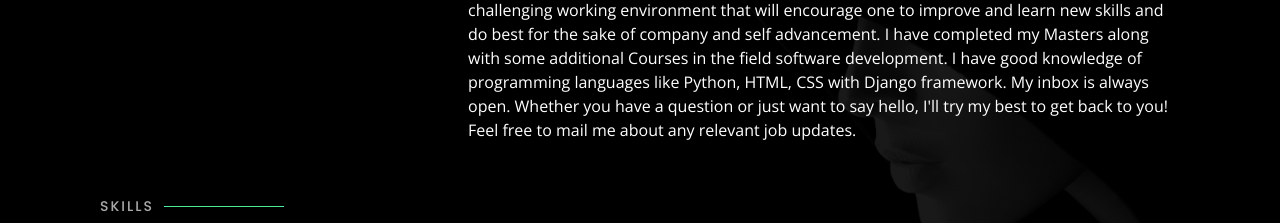
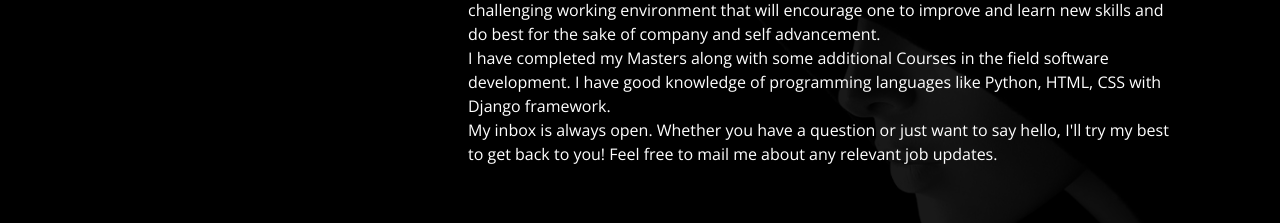
Before and after one commit to Devyani030/Devyani030.github.io, a plain HTML site: page index.html in a window 1280 px wide. Both pictures are taken after a click on the link "About". Shown: the part 474-697 px from the top of the page. Drawn offline with nearby package versions, Linux system fonts and the light colour scheme.

Commit message:
minute changes

```diff
--- a/index.html
+++ b/index.html
@@ -109,8 +109,8 @@
             </div>
           </div>
           <p>
-            A Software Engineering graduate who is seeking to find the opportunity to work in a fun and challenging working environment that will encourage one to improve and learn new skills and do best for the sake of company and self advancement.
-            I have completed my Masters along with some additional Courses in the field software development. I have good knowledge of programming languages like Python, HTML, CSS with Django framework.
+            A Software Engineering graduate who is seeking to find the opportunity to work in a fun and challenging working environment that will encourage one to improve and learn new skills and do best for the sake of company and self advancement.<br>
+            I have completed my Masters along with some additional Courses in the field software development. I have good knowledge of programming languages like Python, HTML, CSS with Django framework.<br>
             My inbox is always open. Whether you have a question or just want to say hello, I'll try my best to get back to you! Feel free to mail me about any relevant job updates.
           </p>
         </div>
@@ -282,7 +282,7 @@
           </div>
           <div class="resume-item">
             <h4>Bachelor of Science</h4>
-            <h5>2020 - 2017</h5>
+            <h5>2017 - 2020</h5>
             <p><em>Sandip University, Nashik</em></p>
             <p>Pursued my Bachelors in Science in Chemistry with distinction marks</p>
           </div>
```
